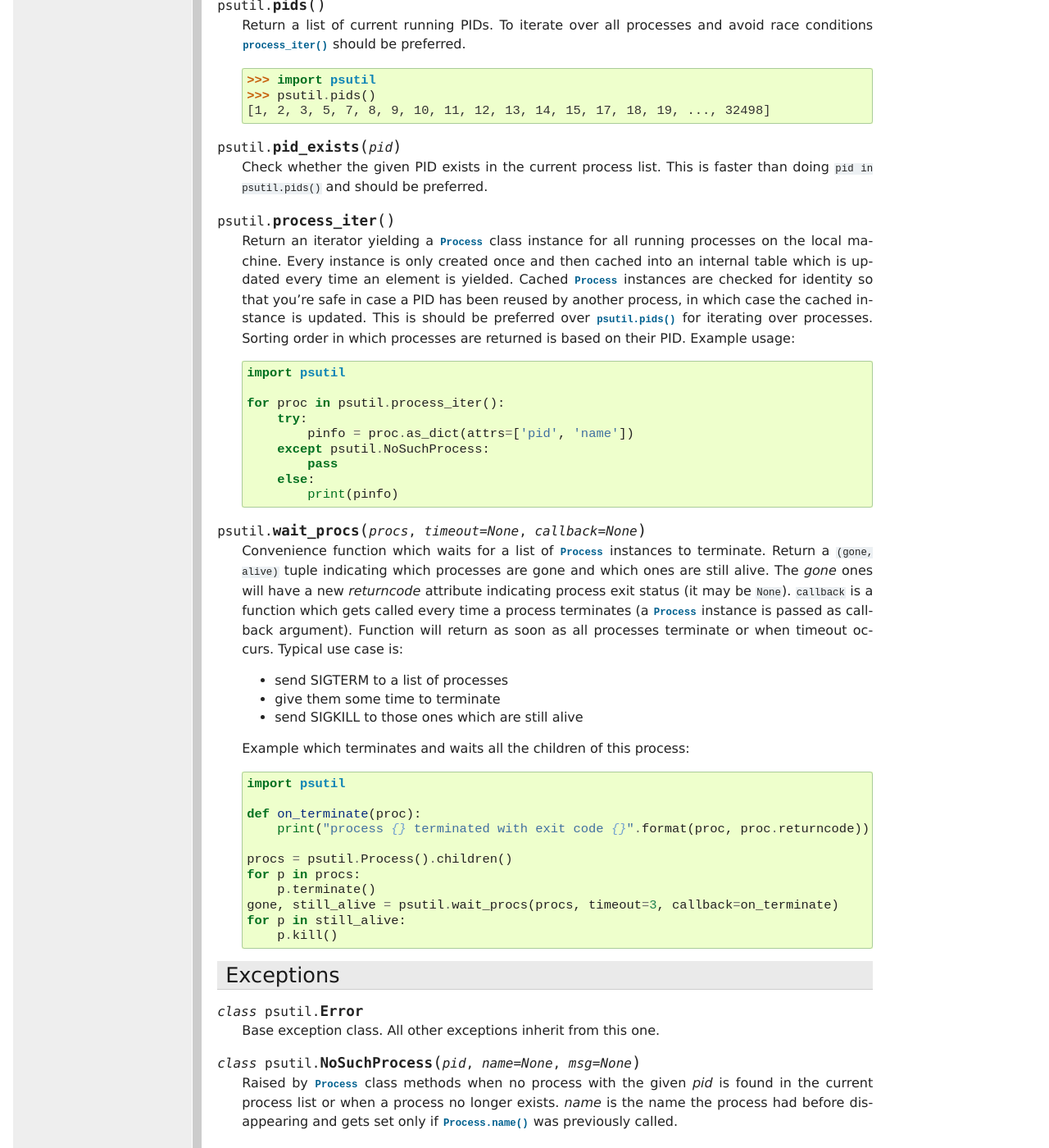
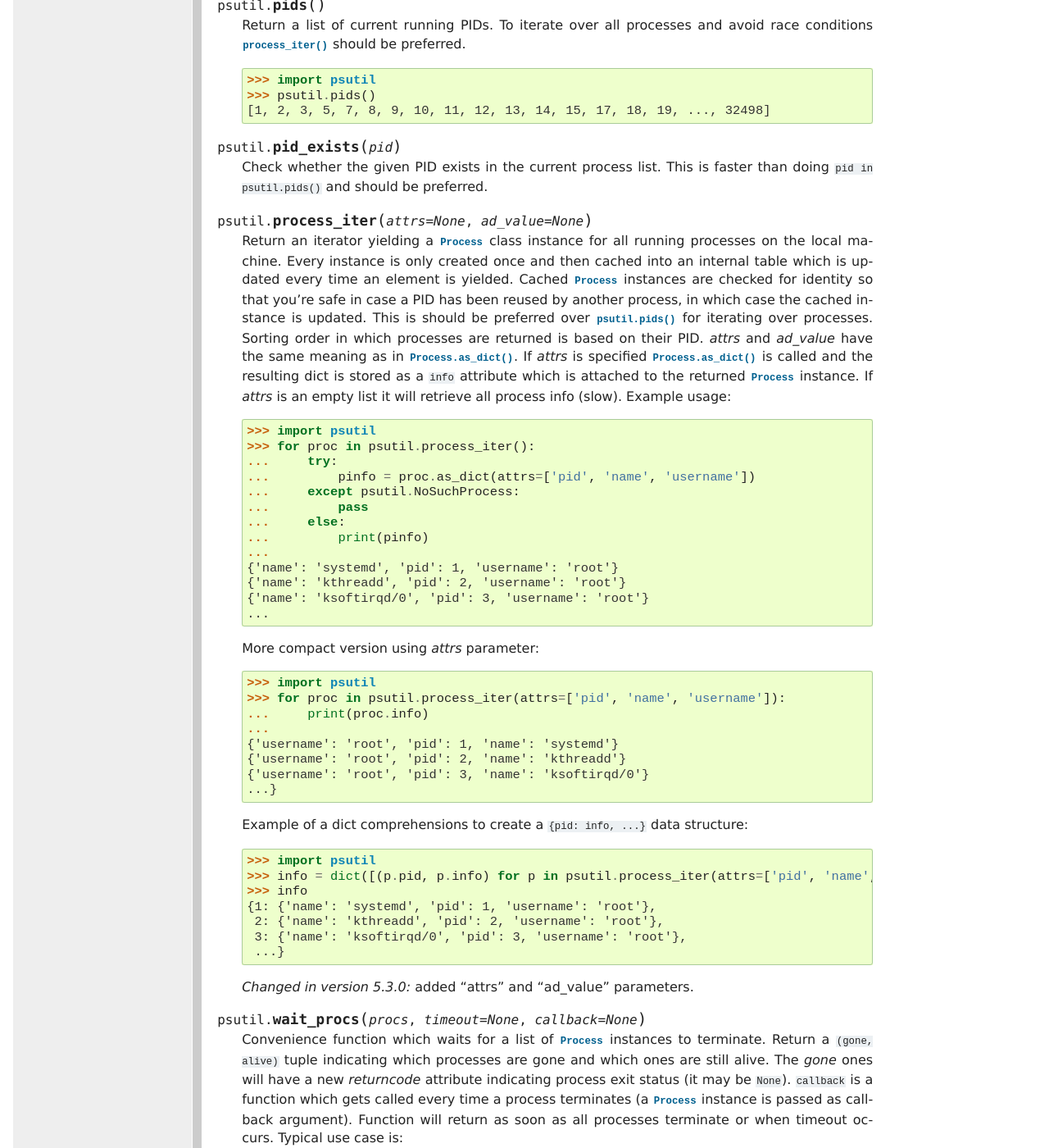
Before and after one commit to giampaolo/psutil, a Sphinx documentation site: the page built from docs/index.rst, in a window 1280 px wide and 1400 px high, scrolled down 12581 px. Shown: the whole window at 82% size. Built offline with Sphinx 7.4.7, drawn with Linux system fonts in a browser that asks for light colours; formulas are drawn with MathJax 3.

Commit message:
#1025: implement process_iter(attrs, ad_value)

```diff
--- a/HISTORY.rst
+++ b/HISTORY.rst
@@ -11,6 +11,10 @@
   so that it can be used in conjunction with PROCFS_PATH in order to retrieve
   memory info about Linux containers such as Docker and Heroku.
 - 1022_: psutil.users() provides a new "pid" field.
+- 1025_: process_iter() accepts two new parameters in order to invoke
+  Process.as_dict(): "attrs" and "ad_value". With this you can iterate over all
+  processes in one shot without needing to catch NoSuchProcess and do list/dict
+  comprehensions.
 
 **Bug fixes**
 
--- a/docs/index.rst
+++ b/docs/index.rst
@@ -786,7 +786,7 @@ Functions
   Check whether the given PID exists in the current process list. This is
   faster than doing ``pid in psutil.pids()`` and should be preferred.
 
-.. function:: process_iter()
+.. function:: process_iter(attrs=None, ad_value=None)
 
   Return an iterator yielding a :class:`Process` class instance for all running
   processes on the local machine.
@@ -798,17 +798,52 @@ Functions
   This is should be preferred over :func:`psutil.pids()` for iterating over
   processes.
   Sorting order in which processes are returned is
-  based on their PID. Example usage::
-
-    import psutil
-
-    for proc in psutil.process_iter():
-        try:
-            pinfo = proc.as_dict(attrs=['pid', 'name'])
-        except psutil.NoSuchProcess:
-            pass
-        else:
-            print(pinfo)
+  based on their PID.
+  *attrs* and *ad_value* have the same meaning as in :meth:`Process.as_dict()`.
+  If *attrs* is specified :meth:`Process.as_dict()` is called and the resulting
+  dict is stored as a ``info`` attribute which is attached to the returned
+  :class:`Process`  instance.
+  If *attrs* is an empty list it will retrieve all process info (slow).
+  Example usage::
+
+    >>> import psutil
+    >>> for proc in psutil.process_iter():
+    ...     try:
+    ...         pinfo = proc.as_dict(attrs=['pid', 'name', 'username'])
+    ...     except psutil.NoSuchProcess:
+    ...         pass
+    ...     else:
+    ...         print(pinfo)
+    ...
+    {'name': 'systemd', 'pid': 1, 'username': 'root'}
+    {'name': 'kthreadd', 'pid': 2, 'username': 'root'}
+    {'name': 'ksoftirqd/0', 'pid': 3, 'username': 'root'}
+    ...
+
+  More compact version using *attrs* parameter::
+
+    >>> import psutil
+    >>> for proc in psutil.process_iter(attrs=['pid', 'name', 'username']):
+    ...     print(proc.info)
+    ...
+    {'username': 'root', 'pid': 1, 'name': 'systemd'}
+    {'username': 'root', 'pid': 2, 'name': 'kthreadd'}
+    {'username': 'root', 'pid': 3, 'name': 'ksoftirqd/0'}
+    ...}
+
+  Example of a dict comprehensions to create a ``{pid: info, ...}`` data
+  structure:
+
+  >>> import psutil
+  >>> info = dict([(p.pid, p.info) for p in psutil.process_iter(attrs=['pid', 'name', 'username'])])
+  >>> info
+  {1: {'name': 'systemd', 'pid': 1, 'username': 'root'},
+   2: {'name': 'kthreadd', 'pid': 2, 'username': 'root'},
+   3: {'name': 'ksoftirqd/0', 'pid': 3, 'username': 'root'},
+   ...}
+
+  .. versionchanged::
+    5.3.0 added "attrs" and "ad_value" parameters.
 
 .. function:: wait_procs(procs, timeout=None, callback=None)
 
```
Also changed, not shown: README.rst (+5 -5 lines), psutil/__init__.py (+13 -1 lines).
